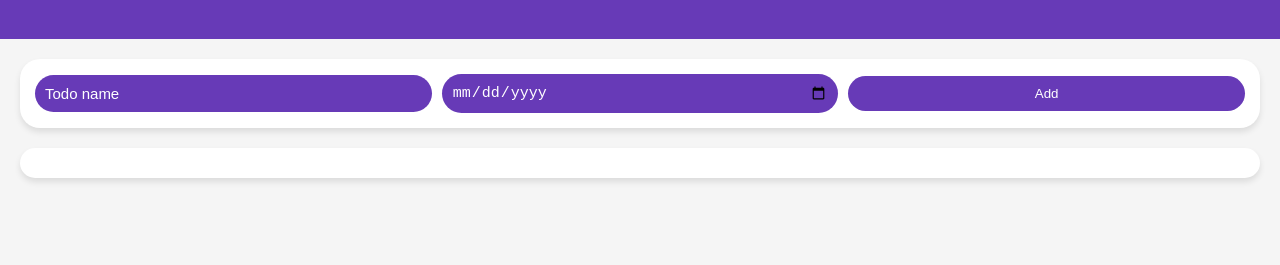
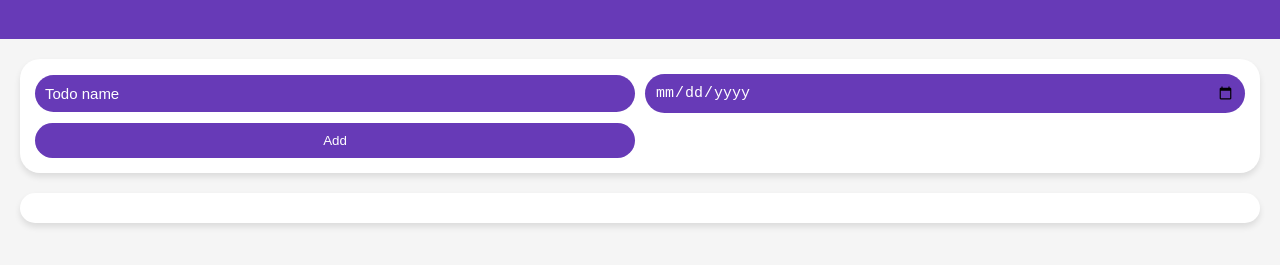
Before and after one commit to anita-david/todo, a plain HTML site: page todolist.html in a window 1280 px wide. Shown: the part 81-346 px from the top of the page. Drawn offline with Linux system fonts and the light colour scheme.

Commit message:
Update todolist.css

```diff
--- a/todolist.css
+++ b/todolist.css
@@ -38,7 +38,7 @@ main {
 .todo-grid {
   display: grid;
   grid-auto-rows: auto;
-  grid-template-columns: repeat(auto-fit, minmax(200px, 1fr));
+  grid-template-columns: repeat(auto-fit, minmax(400px, 1fr));
   grid-gap: 10px;
   align-items: center;
   border-radius: 20px;
```
